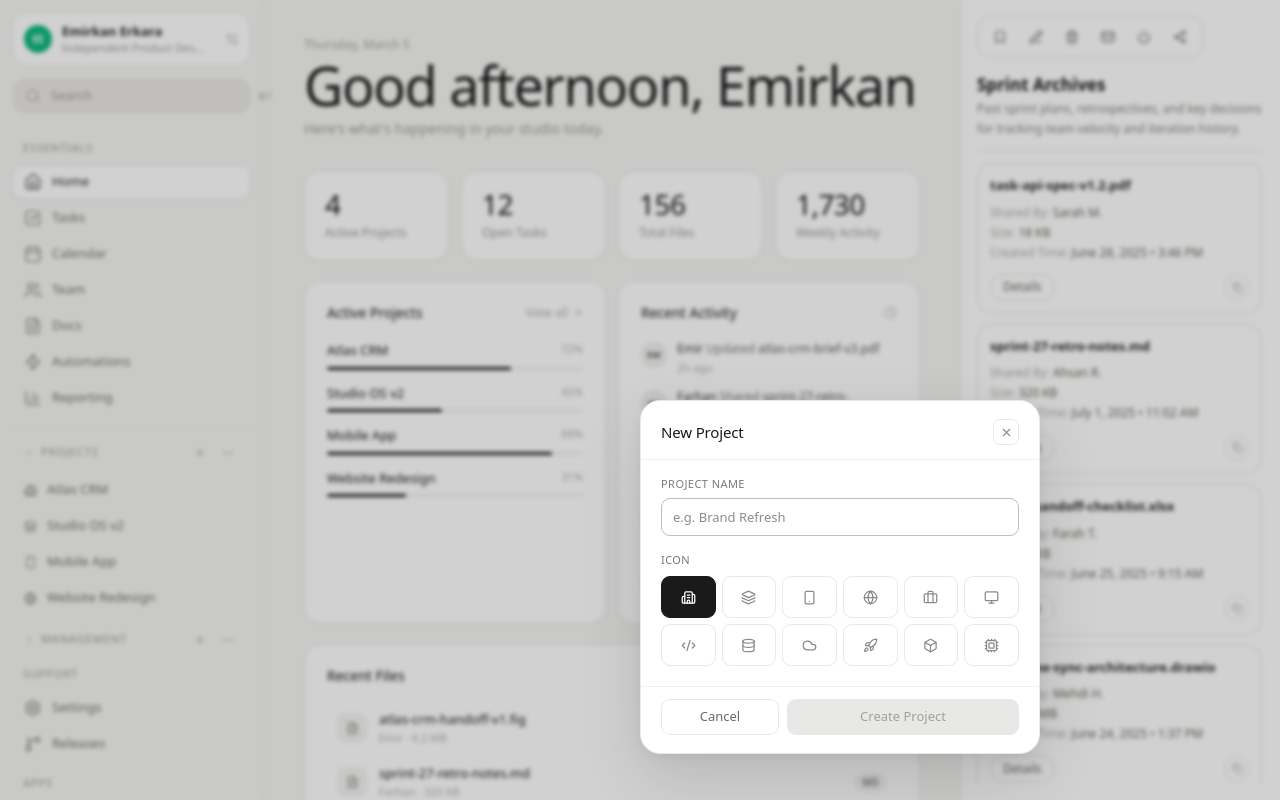
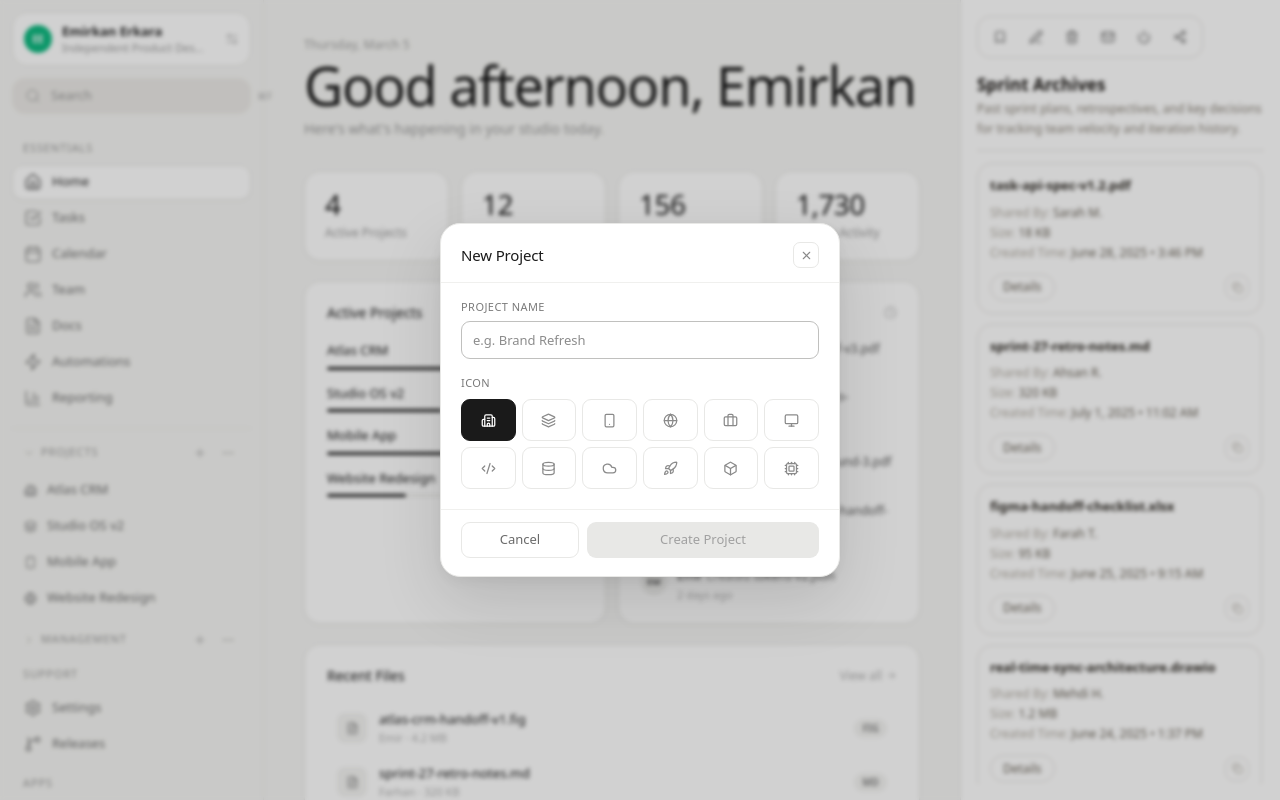
Before and after one commit to ameridesign/studioOS, a React (Vite) app: page / in a window 1280 px wide. Both pictures are taken after a click on the button 200 px from the left and 452 px from the top of the page. Built offline with nearby package versions, Linux system fonts and the light colour scheme.

Commit message:
fix: center modal with static wrapper div
framer-motion's y animation was overriding the CSS transform:translate(-50%,-50%)
causing the modal to render off-center. Use a fixed flexbox centering wrapper
div instead so framer-motion only controls scale/opacity/y animation.

```diff
--- a/src/components/NewProjectModal.tsx
+++ b/src/components/NewProjectModal.tsx
@@ -49,6 +49,8 @@ export default function NewProjectModal({ open, onClose, onSubmit }: NewProjectM
             style={{ position: "fixed", inset: 0, background: "rgba(0,0,0,0.18)", backdropFilter: "blur(2px)", WebkitBackdropFilter: "blur(2px)", zIndex: 60 }}
           />
 
+          {/* Centering container — static, no framer transforms */}
+          <div style={{ position: "fixed", inset: 0, display: "flex", alignItems: "center", justifyContent: "center", zIndex: 61, pointerEvents: "none" }}>
           {/* Modal */}
           <motion.div
             initial={{ opacity: 0, scale: 0.96, y: 8 }}
@@ -56,12 +58,11 @@ export default function NewProjectModal({ open, onClose, onSubmit }: NewProjectM
             exit={{ opacity: 0, scale: 0.96, y: 8 }}
             transition={{ type: "spring", damping: 30, stiffness: 380 }}
             style={{
-              position: "fixed", top: "50%", left: "50%",
-              transform: "translate(-50%, -50%)",
-              width: "calc(100% - 32px)", maxWidth: 400,
+              pointerEvents: "auto",
+              width: "calc(100vw - 32px)", maxWidth: 400,
               background: "white", borderRadius: 20, border: "1px solid #E8E8E6",
               boxShadow: "0 24px 64px rgba(0,0,0,0.12), 0 4px 16px rgba(0,0,0,0.06)",
-              zIndex: 61, fontFamily: FONT,
+              fontFamily: FONT,
               display: "flex", flexDirection: "column",
               maxHeight: "min(560px, 90vh)",
             }}
@@ -151,6 +152,7 @@ export default function NewProjectModal({ open, onClose, onSubmit }: NewProjectM
               </button>
             </div>
           </motion.div>
+          </div>
         </>
       )}
     </AnimatePresence>
```
